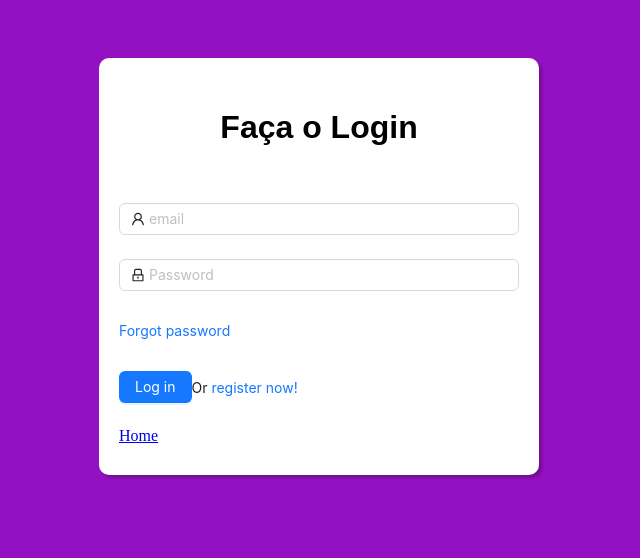
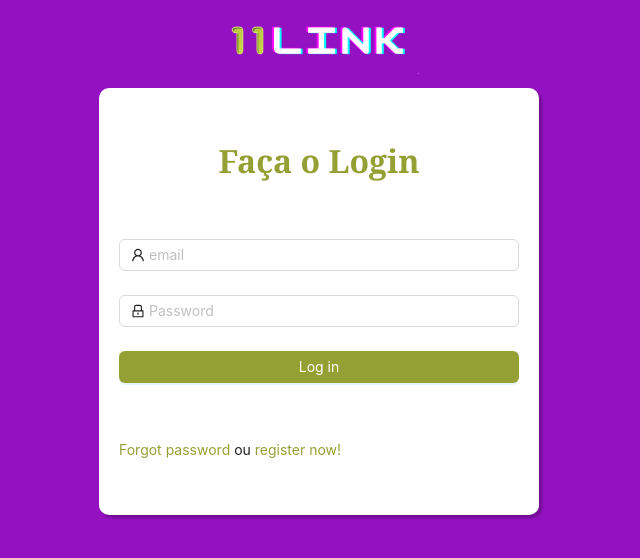
Before and after one commit to develany/11group, a React (Create React App) app: page / in a window 1280 px wide. Shown: the top 558 px of the page, without its empty margins (321-961 px from the left). Built offline with nearby package versions, Linux system fonts and the light colour scheme.

Commit message:
brincando com css

```diff
--- a/src/pages/Login.jsx
+++ b/src/pages/Login.jsx
@@ -4,6 +4,7 @@ import { LockOutlined, UserOutlined } from '@ant-design/icons';
 import { Button, Form, Input } from 'antd';
 import { Link } from 'react-router-dom';
 import "./login.css";
+import Logo from "../assets/logo.png";
 const Login = () => {
 
   const [user, setUser] = useState(null);
@@ -24,6 +25,8 @@ const Login = () => {
 
 
   return (
+    <>
+    <div id="img"><img src={Logo} alt="Paisagem" width={200}/></div>
     <div id="formulario">
     <h1>Faça o Login</h1>
 
@@ -67,19 +70,21 @@ const Login = () => {
 
         />
       </Form.Item>
-      <Form.Item>
-        <Link to="/novasenha">Forgot password</Link>
-      </Form.Item>
+
 
       <Form.Item>
-        <Button type="primary" htmlType="submit" className="login-form-button">
+        <Button type="primary" style={{backgroundColor: '#95a034'}} htmlType="submit" className="login-form-button">
           Log in
         </Button>
-        Or <Link to="/cadastro"> register now! </Link>
+        <Form.Item>
+      </Form.Item>
+      <Link id="linksenha" to="/novasenha">Forgot password </Link>
+         ou <Link id="linksenha"to="/cadastro"> register now! </Link>
       </Form.Item>
     </Form>
-    <Link to="/home"> Home </Link>
+
     </div>
+    </>
   );
 };
 export default Login;
--- a/src/pages/login.css
+++ b/src/pages/login.css
@@ -7,15 +7,16 @@ body{
     width: 400px;
     background-color: #ffffff;
     padding: 30px 20px;
-    margin-top: 50px;
+    margin-top: 10px;
     border-radius: 10px;
     box-shadow: 3px 3px 3px  #0000003d;
   }
 h1{
   text-align: center;
-  font-family: Arial, Helvetica, sans-serif;
+  font-family: Cambria, Cochin, Georgia, Times, 'Times New Roman', serif;
   font-size: bolder;
   padding-bottom: 35px;
+  color: #95a034;
 }
 #components-form-demo-normal-login .login-form {
     width: 300px;
@@ -35,3 +36,15 @@ h1{
     max-height: 400px;
     overflow-y: scroll;
   }
+  #img{
+text-align: center;  }
+Button{
+  width: 100%;
+  height: 100px;
+  font-weight: 2em;
+}
+#linksenha{
+  text-decoration: none;
+  color:#95a034;
+  outline: none;
+}
```
Also changed, not shown: src/assets/logo.png (added).
